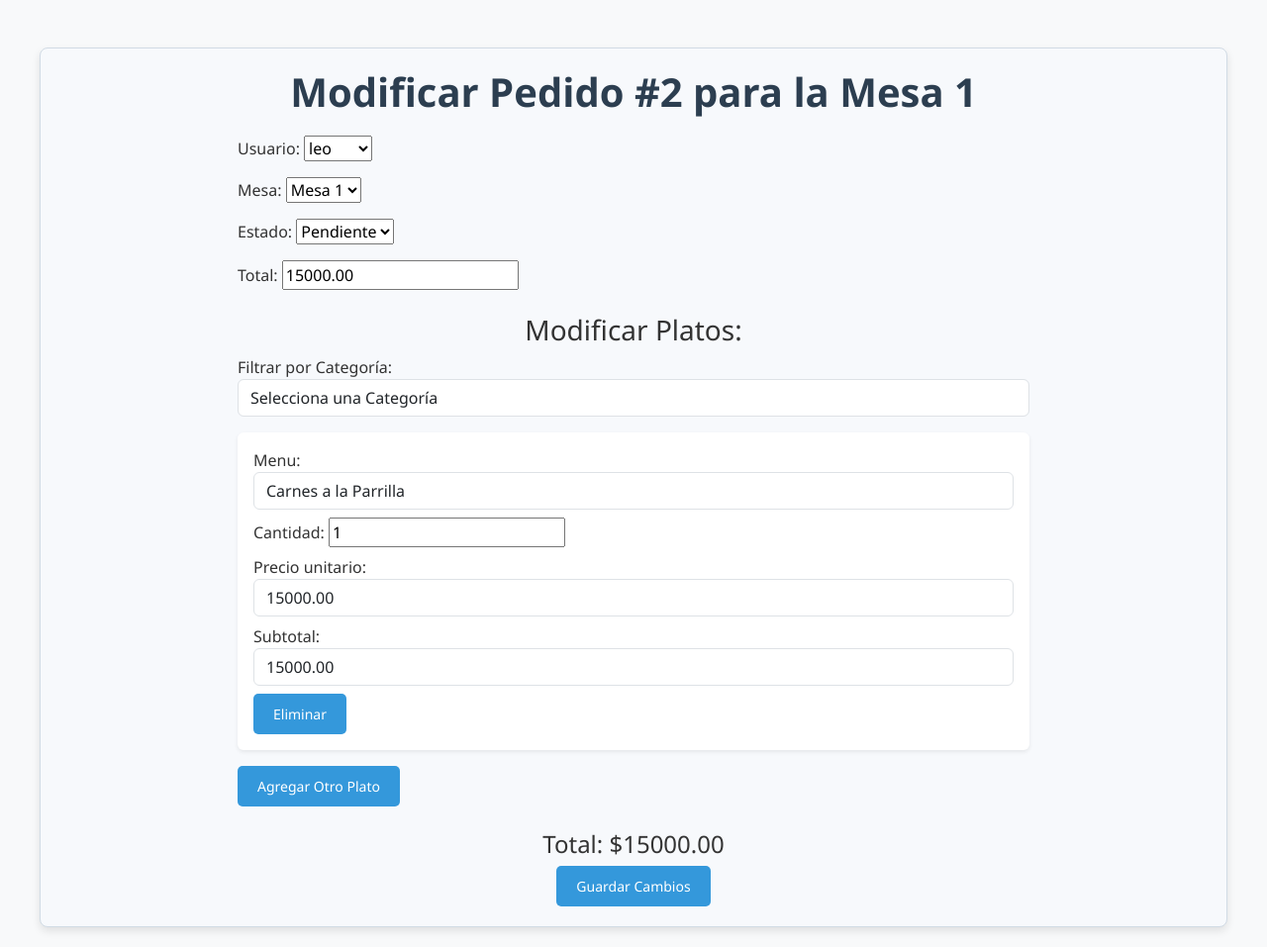
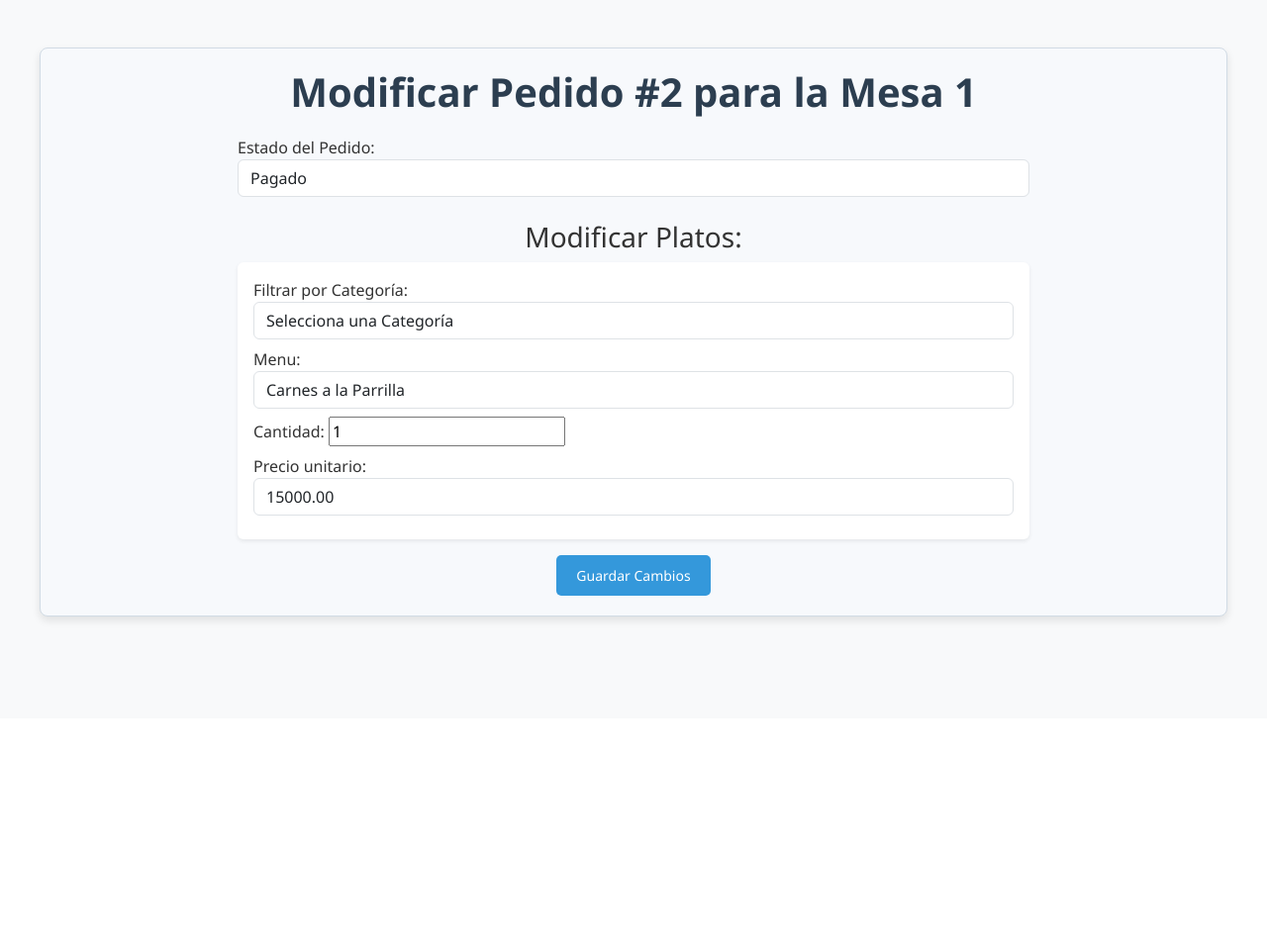
Before and after one commit to Leonelpescador/Bruenet-2.0, a Django app: page /pedido/modificar/2/ in a window 1280 px wide. Shown: the part 74-1031 px from the top of the page at 99% size. After the commit the page ends 704 px from the top, so only its background shows below. Run offline with Django 5.2, Linux system fonts and the light colour scheme; a user stored in the database is signed in; data comes from the database, SQL or seed files in the repository; both versions use the stored data as it was after the commit.

Commit message:
ver modificar pediods y cierre de caja.anda bien

```diff
--- a/brunet/restaurant/templates/home.html
+++ b/brunet/restaurant/templates/home.html
@@ -43,7 +43,7 @@
 
                 <a href="{% url 'crear_reserva' %}" class="btn btn-custom" aria-label="Crear reserva para la mesa {{ mesa.numero_mesa }}">Crear Reserva</a>
 
-                <a href="{% url 'editar_mesa' mesa.id %}" class="btn btn-custom" aria-label="Cambiar estado de mesa {{ mesa.numero_mesa }}">Cambiar estado</a>
+                <a href="{% url 'editar_mesa' mesa.id %}" class="btn btn-custom" aria-label="Cambiar estado de mesa {{ mesa.numero_mesa }}">Editar Mesa</a>
 
                 {% if mesa.estado == 'ocupada' and mesa.pedido_actual %}
                     <a href="{% url 'registrar_pago' mesa.pedido_actual.id %}" class="btn btn-custom btn-success" aria-label="Registrar pago para el pedido actual">Registrar Pago</a>
--- a/brunet/restaurant/templates/pedido/modificar_pedido.html
+++ b/brunet/restaurant/templates/pedido/modificar_pedido.html
@@ -4,29 +4,33 @@
 <div class="container mt-5">
     <h1 class="text-center">Modificar Pedido #{{ pedido.id }} para la Mesa {{ pedido.mesa.numero_mesa }}</h1>
 
-    <div class="form-container" style="max-width: 800px; margin: 0 auto;">
-        <form method="post">
+    <form method="post" class="form-container" style="max-width: 800px; margin: 0 auto;">
         {% csrf_token %}
         <div class="form-group mb-3">
-                {{ pedido_form.as_p }}
+            <label for="estado">Estado del Pedido:</label>
+            <select id="estado" name="estado" class="form-control">
+                <option value="pendiente" {% if pedido.estado == 'pendiente' %}selected{% endif %}>Pendiente</option>
+                <option value="preparando" {% if pedido.estado == 'preparando' %}selected{% endif %}>Preparando</option>
+                <option value="servido" {% if pedido.estado == 'servido' %}selected{% endif %}>Servido</option>
+                <option value="pagado" {% if pedido.estado == 'pagado' %}selected{% endif %}>Pagado</option>
+            </select>
         </div>
 
         <h3 class="text-center mt-4">Modificar Platos:</h3>
         {{ formset.management_form }}
 
-            <div class="form-group mb-3">
-                <label for="categoria">Filtrar por Categoría:</label>
-                <select id="categoria" class="form-control">
+        <div id="formset-container">
+            {% for form in formset %}
+            <div class="detalle-pedido mb-3 p-3 bg-white rounded shadow-sm">
+                <div class="form-group mb-2">
+                    <label for="categoria-{{ forloop.counter0 }}">Filtrar por Categoría:</label>
+                    <select id="categoria-{{ forloop.counter0 }}" class="form-control">
                         <option value="">Selecciona una Categoría</option>
                         {% for categoria in categorias %}
                             <option value="{{ categoria.id }}">{{ categoria.nombre }}</option>
                         {% endfor %}
                     </select>
                 </div>
-
-            <div id="formset-container">
-                {% for form in formset %}
-                <div class="detalle-pedido mb-3 p-3 bg-white rounded shadow-sm">
                 <div class="form-group mb-2">
                     {{ form.menu.label_tag }}
                     {{ form.menu }}
@@ -39,124 +43,13 @@
                     {{ form.precio_unitario.label_tag }}
                     {{ form.precio_unitario }}
                 </div>
-                    <div class="form-group mb-2">
-                        <label>Subtotal:</label>
-                        <input type="text" class="form-control subtotal" readonly>
-                    </div>
-                    <button type="button" class="btn btn-danger remove-form-btn">Eliminar</button>
             </div>
             {% endfor %}
         </div>
 
-            <button type="button" id="add-form-btn" class="btn btn-success mb-4">Agregar Otro Plato</button>
         <div class="text-center">
-                <h4>Total: $<span id="total">0.00</span></h4>
             <button type="submit" class="btn btn-primary">Guardar Cambios</button>
         </div>
     </form>
 </div>
-</div>
-
-<script src="https://code.jquery.com/jquery-3.6.0.min.js"></script>
-<script type="text/javascript">
-    $(document).ready(function() {
-        var formsetContainer = $('#formset-container');
-        var totalForms = $('#id_form-TOTAL_FORMS');
-
-        // Filtrar platos por categoría
-        $('#categoria').change(function() {
-            var categoriaId = $(this).val();
-            formsetContainer.find('select[id$="-menu"]').each(function() {
-                var $menuSelect = $(this);
-                $.ajax({
-                    url: "{% url 'filtrar_platos_por_categoria' %}",
-                    data: {
-                        'categoria_id': categoriaId
-                    },
-                    success: function(data) {
-                        $menuSelect.html(data);
-                    }
-                });
-            });
-        });
-
-        $('#add-form-btn').click(function() {
-            var formCount = parseInt(totalForms.val());
-            var newForm = formsetContainer.children().last().clone(false);
-            var regex = new RegExp('form-' + (formCount - 1), 'g');
-
-            newForm.html(newForm.html().replace(regex, 'form-' + formCount));
-            newForm.find('input, select').val('');
-
-            formsetContainer.append(newForm);
-            totalForms.val(formCount + 1);
-        });
-
-        formsetContainer.on('click', '.remove-form-btn', function() {
-            if (formsetContainer.children().length > 1) {
-                $(this).closest('.detalle-pedido').remove();
-                totalForms.val(parseInt(totalForms.val()) - 1);
-                calcularTotal();
-            } else {
-                alert("No puedes eliminar este formulario hasta que agregues otro plato.");
-            }
-        });
-
-        function setPrecioUnitario($menuSelect) {
-            var platoId = $menuSelect.val();
-            var precioField = $menuSelect.closest('.detalle-pedido').find('input[id$="-precio_unitario"]');
-            var cantidadField = $menuSelect.closest('.detalle-pedido').find('input[id$="-cantidad"]');
-            var subtotalField = $menuSelect.closest('.detalle-pedido').find('.subtotal');
-
-            if (platoId) {
-                $.ajax({
-                    url: "{% url 'obtener_precio_plato' %}",
-                    data: {
-                        'menu_id': platoId
-                    },
-                    success: function(data) {
-                        if (data.precio) {
-                            precioField.val(data.precio);
-                            actualizarSubtotal(precioField, cantidadField, subtotalField);
-                        }
-                    }
-                });
-            } else {
-                precioField.val('');
-                subtotalField.val('');
-            }
-        }
-
-        function actualizarSubtotal(precioField, cantidadField, subtotalField) {
-            var precio = parseFloat(precioField.val()) || 0;
-            var cantidad = parseInt(cantidadField.val()) || 0;
-            var subtotal = precio * cantidad;
-            subtotalField.val(subtotal.toFixed(2));
-            calcularTotal();
-        }
-
-        function calcularTotal() {
-            var total = 0;
-            formsetContainer.find('.subtotal').each(function() {
-                total += parseFloat($(this).val()) || 0;
-            });
-            $('#total').text(total.toFixed(2));
-        }
-
-        formsetContainer.on('change', 'input[id$="-cantidad"], select[id$="-menu"]', function() {
-            var $detallePedido = $(this).closest('.detalle-pedido');
-            var precioField = $detallePedido.find('input[id$="-precio_unitario"]');
-            var cantidadField = $detallePedido.find('input[id$="-cantidad"]');
-            var subtotalField = $detallePedido.find('.subtotal');
-
-            actualizarSubtotal(precioField, cantidadField, subtotalField);
-        });
-
-        // Inicializar precios unitarios y subtotales al cargar la página
-        formsetContainer.find('select[id$="-menu"]').each(function() {
-            setPrecioUnitario($(this));
-        });
-    });
-</script>
-
 {% endblock %}
--- a/brunet/restaurant/templates/pedido/pedidos_activos.html
+++ b/brunet/restaurant/templates/pedido/pedidos_activos.html
@@ -42,6 +42,7 @@
                     </td>
                     <td>${{ pedido.total }}</td>
                     <td>
+
                         <a href="{% url 'eliminar_pedido' pedido.id %}" class="btn btn-danger mb-1">Eliminar</a>
                         {% if pedido.estado == 'pendiente' %}
                             <a href="{% url 'registrar_pago' pedido.id %}" class="btn btn-success">Registrar Pago</a>
--- a/brunet/restaurant/views.py
+++ b/brunet/restaurant/views.py
@@ -577,7 +577,7 @@ def descargar_reporte_caja(request, caja_id):
 
     # Crear el PDF
     pisa_status = pisa.CreatePDF(
-        io.StringIO(html_string),
+        io.BytesIO(html_string.encode('utf-8')),
         dest=pdf
     )
 
```
Also changed, not shown: brunet/restaurant/templates/caja/consulta_caja.html (+6 -2 lines), brunet/db.sqlite3, brunet/media/documentos/restaurant_tropical_pizza_h85JRzB.jpg (added), 1 other file. Lines whose indentation alone changed are shown as unchanged.
